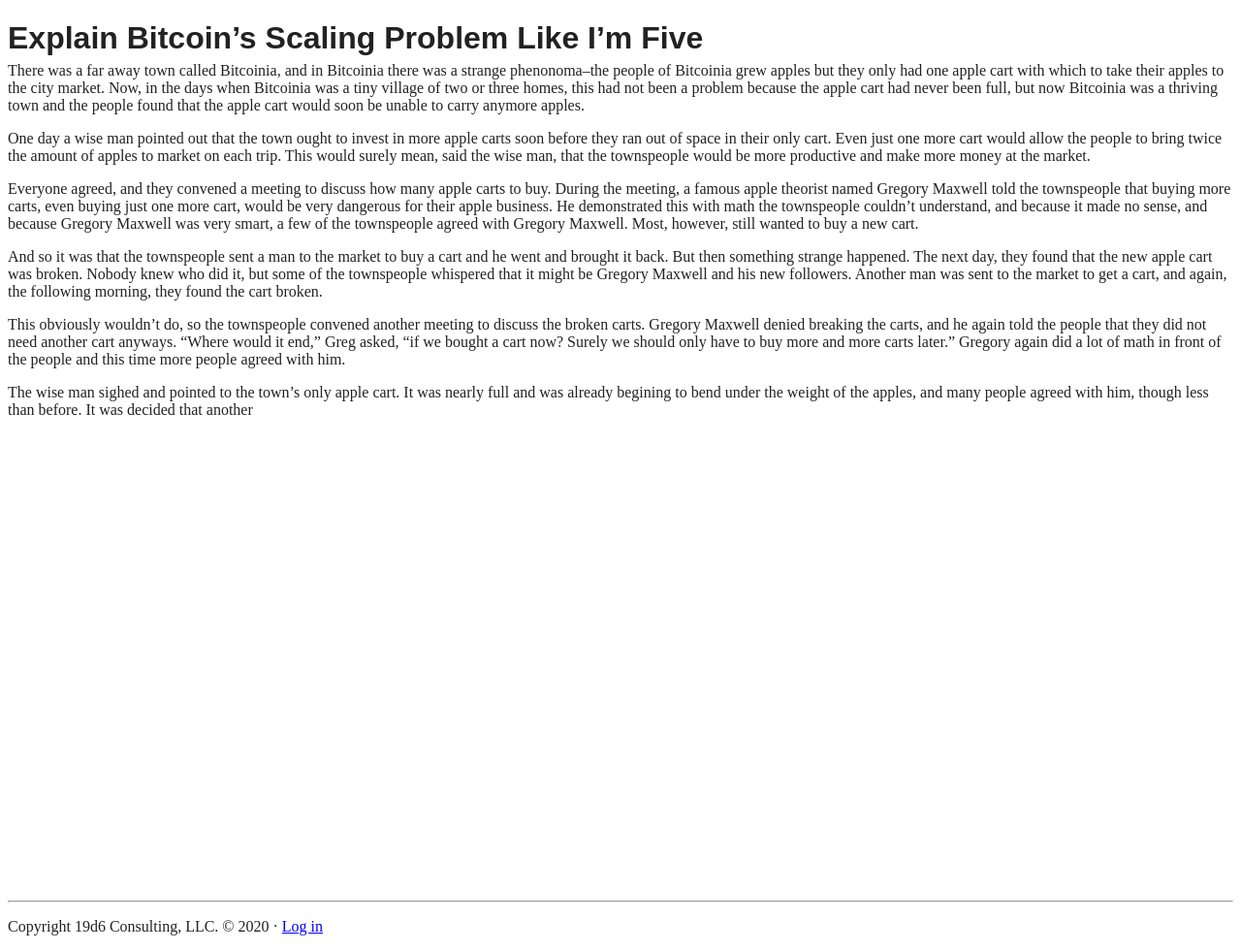
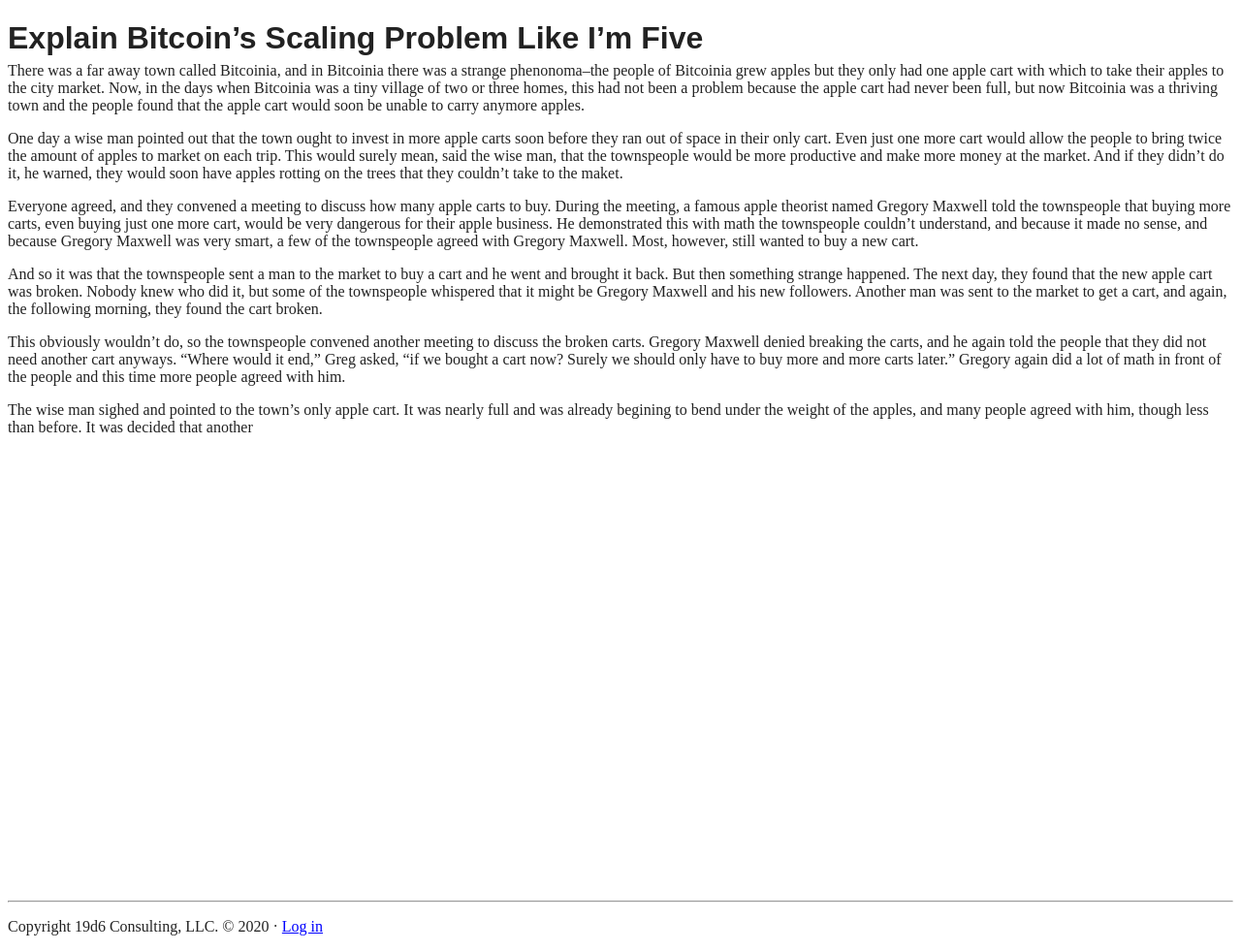
Before and after one commit to makgill/deryk, a Jekyll site: the page built from test.md, in a window 1280 px wide. Shown: the whole page at 97% size. Built offline with Jekyll 4.4.1, drawn with Linux system fonts in a browser that asks for light colours; some web fonts are replaced; our own code applies the rules of GitHub Pages for plain Markdown files.

Commit message:
Update test.md

```diff
--- a/test.md
+++ b/test.md
@@ -7,7 +7,7 @@ long: true
 
 There was a far away town called Bitcoinia, and in Bitcoinia there was a strange phenonoma--the people of Bitcoinia grew apples but they only had one apple cart with which to take their apples to the city market. Now, in the days when Bitcoinia was a tiny village of two or three homes, this had not been a problem because the apple cart had never been full, but now Bitcoinia was a thriving town and the people found that the apple cart would soon be unable to carry anymore apples.
 
-One day a wise man pointed out that the town ought to invest in more apple carts soon before they ran out of space in their only cart. Even just one more cart would allow the people to bring twice the amount of apples to market on each trip. This would surely mean, said the wise man, that the townspeople would be more productive and make more money at the market.
+One day a wise man pointed out that the town ought to invest in more apple carts soon before they ran out of space in their only cart. Even just one more cart would allow the people to bring twice the amount of apples to market on each trip. This would surely mean, said the wise man, that the townspeople would be more productive and make more money at the market. And if they didn't do it, he warned, they would soon have apples rotting on the trees that they couldn't take to the maket.
 
 Everyone agreed, and they convened a meeting to discuss how many apple carts to buy. During the meeting, a famous apple theorist named Gregory Maxwell told the townspeople that buying more carts, even buying just one more cart, would be very dangerous for their apple business. He demonstrated this with math the townspeople couldn't understand, and because it made no sense, and because Gregory Maxwell was very smart, a few of the townspeople agreed with Gregory Maxwell. Most, however, still wanted to buy a new cart.
 
```
